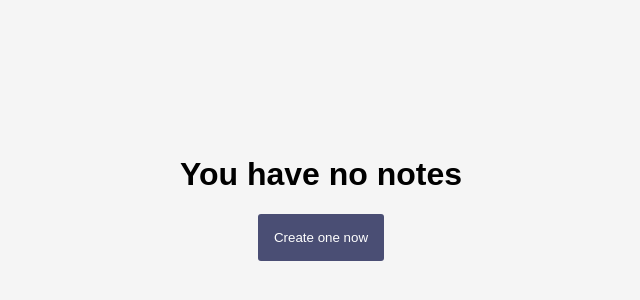
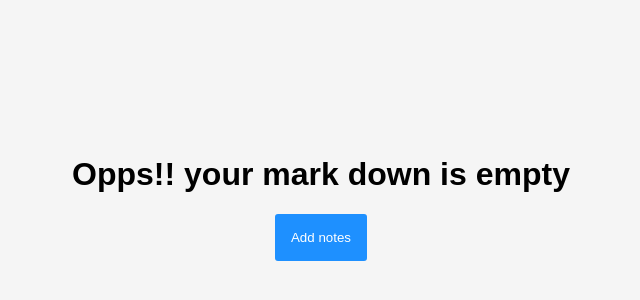
Before and after one commit to Kevinemug/exo99, a React (Vite) app: page / in a window 1280 px wide. Shown: the part 202-502 px from the top of the page, without its empty margins (319-959 px from the left). Built offline with nearby package versions, Linux system fonts and the light colour scheme.

Commit message:
new changes

```diff
--- a/src/App.jsx
+++ b/src/App.jsx
@@ -3,28 +3,17 @@ import Editor from "./components/Editor"
 import Sidebar from './components/Sidebar'
 import Split from 'react-split';
 import {nanoid} from "nanoid"
-//react mde  style
 import "react-mde/lib/styles/css/react-mde-all.css";
 
 
 export default function App() {
-  //lazy state initialization (retrieve notes from local storage)
   const [notes, setNotes] = useState( () => JSON.parse(localStorage.getItem("notes")) || []);
-
-  // check if notes[0] exists Before getting notes[0].id
   const [curNoteId, setCurNoteId] = useState((notes[0]  && notes[0].id) || "");
-
-
-
-//Store note in window local storage
-
   useEffect(()=>{
     localStorage.setItem("notes",  JSON.stringify(notes))
 
   },[notes])
 
-
-// Move  updated/modified note to the top
 const updateNote =(text)=>{
   setNotes(oldNotes =>{
   let updatedArr = [];
@@ -40,28 +29,21 @@ const updateNote =(text)=>{
   })
 }
 
-
-//Delete note
 function deleteNote(event, noteId){
-  // prevents the propagation of an event to its parent elements
   event.stopPropagation();
   setNotes(notes => notes.filter((note)=>(note.id !== noteId)) )
 
 }
 
-
-  // Create a new note
   const createNewNote = ()=>{
     const newNote ={
       id: nanoid(),
-      body:"# Type your markdown note title here"
+      body:"# New note title",
     }
     setNotes(prevNotes => [newNote , ...prevNotes]);
     setCurNoteId(newNote.id)
   }
 
-
-  //find curremt note
   function findCurrentNote (){
     return notes.find(note=>{
       return note.id === curNoteId }) || notes[0] ;
@@ -95,9 +77,9 @@ deleteNote={deleteNote}
 :
 
 <div className="no-notes">
-<h1>You have no notes</h1>
+<h1>Opps!! your mark down is empty</h1>
 <button className="first-note" onClick={createNewNote}>
-    Create one now
+    Add notes
 </button>
 </div>
 
--- a/src/Components/Sidebar.jsx
+++ b/src/Components/Sidebar.jsx
@@ -29,7 +29,7 @@ export default function({newNote, notes, currentNote, setCurNoteId, deleteNote})
         <aside className="sidebar pane">
             <div>
             <div className="sidebar__header">
-                <button className="sidebar__new-note" onClick={newNote}>+   New Note</button>
+                <button className="sidebar__new-note" onClick={newNote}>+New Note</button>
             </div>
             {noteElements.length ? noteElements : "loading..."}
            </div>
--- a/src/index.css
+++ b/src/index.css
@@ -44,7 +44,7 @@ button:focus {
 
 .new-note {
   cursor: pointer;
-  background-color: #4A4E74;
+  background-color: dodgerblue;
   border: none;
   color: white;
   border-radius: 3px;
@@ -54,7 +54,7 @@ button:focus {
 
 .first-note {
   cursor: pointer;
-  background-color: #4A4E74;
+  background-color: dodgerblue;
   border: none;
   color: white;
   border-radius: 3px;
@@ -95,14 +95,14 @@ button:focus {
   font-size: 0.8rem;
   font-weight: 400;
   line-height: 1.2rem;
-  color: #4A4E74;
+  color: dodgerblue;
   white-space: nowrap;
   overflow: hidden;
   text-overflow: ellipsis;
 }
 
 .selected-note {
-  background-color: #4A4E74;
+  background-color: dodgerblue;
 }
 
 .selected-note .text-snippet {
```
